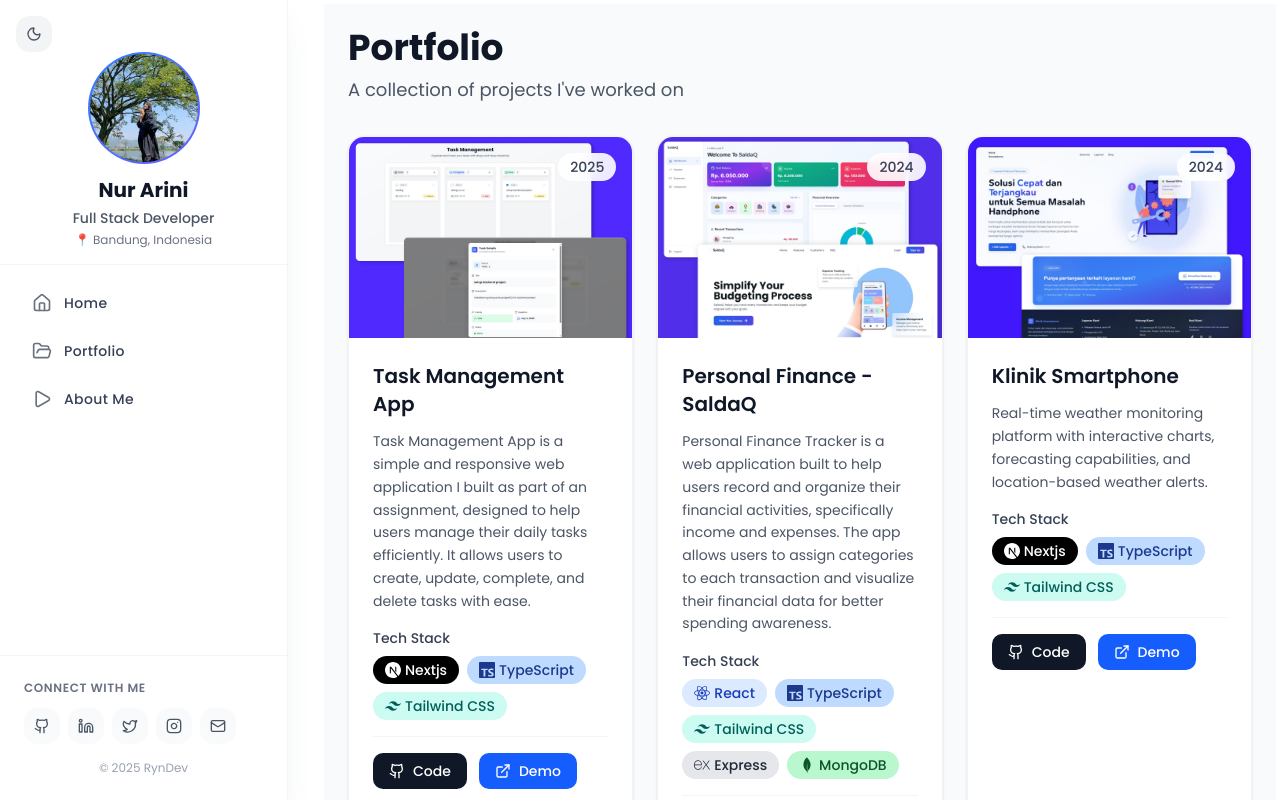
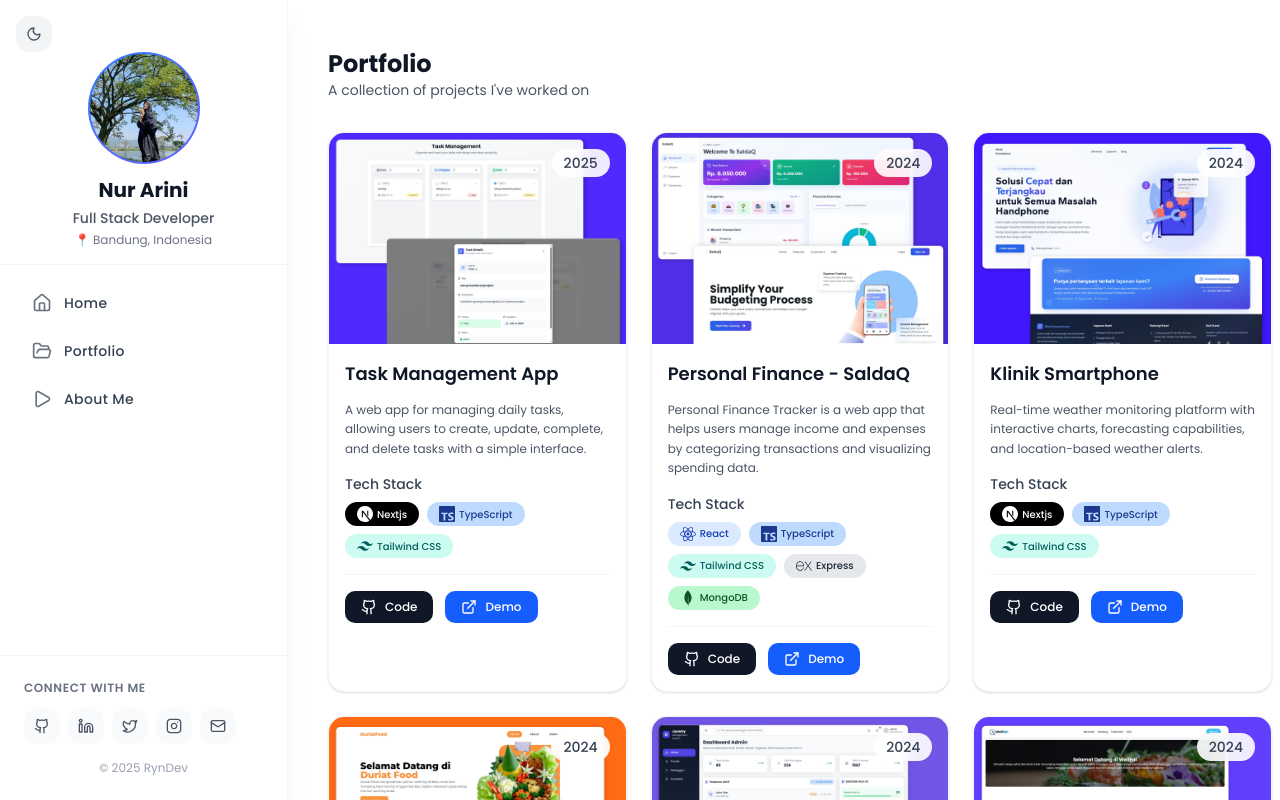
Before and after one commit to daffamusyafa/portfolio-daffa, a Next.js app: page /portfolio in a window 1280 px wide. Shown: the top 800 px of the page. Built offline with nearby package versions, Linux system fonts and the light colour scheme.

Commit message:
chore: update ui

```diff
--- a/src/app/about/page.tsx
+++ b/src/app/about/page.tsx
@@ -3,92 +3,12 @@ import { MapPin, Calendar, Briefcase, GraduationCap } from "lucide-react";
 import SkillSection from "@/components/SkillSection";
 import Image from "next/image";
 import TechBadge from "@/components/TechBadge";
+import { education, experiences, personalInfo } from "@/data/about";
 
 const AboutPage = () => {
-  const personalInfo = {
-    name: "Nur Arini",
-    title: "Full Stack Developer",
-    location: "Bandung, Indonesia",
-    bio: "Passionate full stack developer with 1+ years of experience building scalable web applications. I love creating efficient, user-friendly solutions that solve real-world problems. Always eager to learn new technologies and contribute to innovative projects.",
-  };
-
-  const experiences = [
-    {
-      id: 1,
-      title: "FullStack Developer",
-      company: "Skye Digipreuneur School",
-      location: "Bandung, Indonesia",
-      duration: "Desc 2024 - Present",
-      description: "Worked independently as a fullstack and mobile developer to build modern web and mobile applications using React, Next.js, Node.js, and Docker.",
-      achievements: [
-        "Developed fullstack applications with RESTful APIs, authentication, and database integration (MongoDB, AppWrite)",
-        "Built cross-platform mobile apps using React Native with clean UI and smooth navigation",
-        "Deployed web and backend services using Docker for consistent and scalable environments",
-        "Handled end-to-end development: UI, backend logic, API, database, and deployment",
-        "Implemented reusable components and clean code structure using TypeScript and best practices",
-      ],
-      projects: [
-        {
-          name: "Kurirlink",
-          description:
-            "A web-based dashboard for shipping agents to manage package delivery operations. Includes features like transaction management, membership system for agents, shipment creation, and admin dashboard for managing agents and users.",
-          image: "/img/kurirlink.jpg",
-          tech: ["Nextjs", "TypeScript", "Tailwind CSS", "MongoDB", "Node.js", "Hono", "Shadcn", "Docker"],
-        },
-        {
-          name: "Juragan Paket",
-          description:
-            "A web-based dashboard for managing shipping operations and package transactions. Designed for internal use by agents to handle deliveries efficiently with features like label printing, transaction tracking, and role-based access.",
-          image: "/img/juraganpaket.jpg",
-          tech: ["Nextjs", "TypeScript", "Tailwind CSS", "MongoDB", "Node.js", "Hono", "Shadcn", "Docker"],
-        },
-        {
-          name: "Whatsapp Bot Seller",
-          description:
-            "A dashboard for sellers integrated with a custom WhatsApp bot, allowing them to register, verify their identity, and track transaction history made through the bot. Built to support small businesses automate their order processing.",
-          image: "/img/botseller.jpg",
-          tech: ["Nextjs", "TypeScript", "Tailwind CSS", "Shadcn", "Docker"],
-        },
-        {
-          name: "Pakeetid",
-          description:
-            "A public-facing landing page for individuals who want to send packages without needing to log in. Designed for ease of use, the site offers accessible information about shipping services, courier comparison, and delivery estimates.",
-          image: "/img/pakeetid.jpg",
-          tech: ["Nextjs", "TypeScript", "Tailwind CSS", "Appwrite", "Shadcn", "Docker"],
-        },
-      ],
-    },
-  ];
-
-  const education = [
-    {
-      id: 1,
-      degree: "Bachelor of Computer Science (On going)",
-      school: "Universitas Terbuka",
-      location: "Bandung, Indonesia",
-      duration: "Apr 2025 - Sekarang",
-      achievements: ["Currently in 1st semester", "Actively learning front-end development and web technologies", "Interested in UI/UX and personal finance apps"],
-    },
-    {
-      id: 3,
-      degree: "React.js Bootcamp",
-      school: "Enigma Camp",
-      location: "Jakarta, Indonesia",
-      duration: "Agustus 2024",
-      achievements: ["Completed intensive front-end bootcamp program", "Built multiple projects using React.js and modern JavaScript", "Learned component architecture, state management, and responsive UI"],
-    },
-    {
-      id: 4,
-      degree: "Vocational High School Diploma – Computer and Network Engineering",
-      school: "SMK Negeri 1 Majalaya",
-      location: "Bandung, Indonesia",
-      duration: "2020 - 2023",
-      achievements: ["Graduated from TKJ (Teknik Komputer dan Jaringan)", "Learned basic networking, hardware, and troubleshooting", "Completed internship in IT support and administration"],
-    },
-  ];
 
   return (
-    <div className="min-h-screen bg-gray-50 font-poppins py-4">
+    <div className="min-h-screen font-poppins py-6">
       <div className="mx-auto space-y-8">
         {/* Hero Section */}
         <div className="bg-white rounded-2xl shadow-sm p-8 border border-gray-100">
--- a/src/app/layout.tsx
+++ b/src/app/layout.tsx
@@ -35,8 +35,7 @@ export default function RootLayout({
         <div className="min-h-screen bg-white dark:bg-gray-900">
           <Sidebar />
 
-          {/* Main Content Area */}
-          <main className="ml-80 min-h-screen p-1 bg-white dark:bg-gray-900">
+          <main className="ml-80 min-h-screen p-2 bg-white dark:bg-gray-900">
             {children}
           </main>
         </div>
--- a/src/app/portfolio/page.tsx
+++ b/src/app/portfolio/page.tsx
@@ -7,11 +7,11 @@ import { projects } from "@/data";
 const PortfolioPage = () => {
 
   return (
-    <div className="min-h-screen bg-gray-50 p-6 font-poppins">
+    <div className="min-h-screen py-10 font-poppins">
       <div className="mx-auto">
         <div className="mb-8">
-          <h1 className="text-4xl font-bold text-gray-900 mb-2">Portfolio</h1>
-          <p className="text-lg text-gray-600">A collection of projects I&apos;ve worked on</p>
+          <h1 className="text-2xl font-bold text-gray-900">Portfolio</h1>
+          <p className="text-sm text-gray-600 ">A collection of projects I&apos;ve worked on</p>
         </div>
 
         <div className="grid grid-cols-1 md:grid-cols-2 lg:grid-cols-3 gap-6">
@@ -22,11 +22,9 @@ const PortfolioPage = () => {
                 <div className="absolute top-4 right-4 bg-white/90 backdrop-blur-sm rounded-full px-3 py-1 text-sm font-medium text-gray-700">{project.date}</div>
               </div>
 
-              <div className="p-6">
-                <h3 className="text-xl font-semibold text-gray-900 mb-3 group-hover:text-blue-600 transition-colors">{project.title}</h3>
-
-                <p className="text-gray-600 mb-4 text-sm leading-relaxed">{project.description}</p>
-
+              <div className="p-4">
+                <h3 className="text-lg font-semibold text-gray-900 mb-3 group-hover:text-blue-600 transition-colors">{project.title}</h3>
+                <p className="text-gray-600 mb-4 text-xs leading-relaxed">{project.description}</p>
                 <div className="mb-4">
                   <h4 className="text-sm font-medium text-gray-700 mb-2">Tech Stack</h4>
                   <div className="flex flex-wrap gap-2">
@@ -38,13 +36,13 @@ const PortfolioPage = () => {
 
                 <div className="flex gap-3 pt-4 border-t border-gray-100">
                   {project.githubUrl && (
-                    <a href={project.githubUrl} target="_blank" rel="noopener noreferrer" className="flex items-center gap-2 px-4 py-2 bg-gray-900 text-white rounded-lg hover:bg-gray-800 transition-colors text-sm font-medium">
+                    <a href={project.githubUrl} target="_blank" rel="noopener noreferrer" className="flex items-center gap-2 px-4 py-2 bg-gray-900 text-white rounded-lg hover:bg-gray-800 transition-colors text-xs font-medium">
                       <Github size={16} />
                       Code
                     </a>
                   )}
                   {project.demoUrl && (
-                    <a href={project.demoUrl} target="_blank" rel="noopener noreferrer" className="flex items-center gap-2 px-4 py-2 bg-blue-600 text-white rounded-lg hover:bg-blue-700 transition-colors text-sm font-medium">
+                    <a href={project.demoUrl} target="_blank" rel="noopener noreferrer" className="flex items-center gap-2 px-4 py-2 bg-blue-600 text-white rounded-lg hover:bg-blue-700 transition-colors text-xs font-medium">
                       <ExternalLink size={16} />
                       Demo
                     </a>
--- a/src/components/TechBadge.tsx
+++ b/src/components/TechBadge.tsx
@@ -39,7 +39,7 @@ const TechBadge = ({ tech }: TechBadgeProps) => {
   const colorClass = colorMap[tech] || "bg-gray-100 text-gray-800";
 
   return (
-    <span className={`inline-flex items-center px-3 py-1 text-sm font-medium rounded-full ${colorClass}`}>
+    <span className={`inline-flex items-center px-3 py-1 text-[10px] font-medium rounded-full ${colorClass}`}>
       {Icon && <Icon className="w-4 h-4 mr-1" />}
       {tech}
     </span>
--- a/src/components/home/ServiceSection.tsx
+++ b/src/components/home/ServiceSection.tsx
@@ -136,7 +136,7 @@ const ServiceSection = () => {
         </div>
         <div className='py-20 flex justify-center'>
           <Button className="px-8 py-6 font-poppins tracking-wide">
-            <Link href="/porfolio">Explore My Works <ArrowRight /></Link>
+            <Link href="/porfolio" className='flex items-center gap-2'>Explore My Works <ArrowRight /></Link>
           </Button>
         </div>
       </div>
--- /dev/null
+++ b/src/data/about.ts
@@ -0,0 +1,83 @@
+const personalInfo = {
+    name: "Nur Arini",
+    title: "Full Stack Developer",
+    location: "Bandung, Indonesia",
+    bio: "Passionate full stack developer with 1+ years of experience building scalable web applications. I love creating efficient, user-friendly solutions that solve real-world problems. Always eager to learn new technologies and contribute to innovative projects.",
+  };
+
+  const experiences = [
+    {
+      id: 1,
+      title: "FullStack Developer",
+      company: "Skye Digipreuneur School",
+      location: "Bandung, Indonesia",
+      duration: "Desc 2024 - Present",
+      description: "Worked independently as a fullstack and mobile developer to build modern web and mobile applications using React, Next.js, Node.js, and Docker.",
+      achievements: [
+        "Developed fullstack applications with RESTful APIs, authentication, and database integration (MongoDB, AppWrite)",
+        "Built cross-platform mobile apps using React Native with clean UI and smooth navigation",
+        "Deployed web and backend services using Docker for consistent and scalable environments",
+        "Handled end-to-end development: UI, backend logic, API, database, and deployment",
+        "Implemented reusable components and clean code structure using TypeScript and best practices",
+      ],
+      projects: [
+        {
+          name: "Kurirlink",
+          description:
+            "A web-based dashboard for shipping agents to manage package delivery operations. Includes features like transaction management, membership system for agents, shipment creation, and admin dashboard for managing agents and users.",
+          image: "/img/kurirlink.jpg",
+          tech: ["Nextjs", "TypeScript", "Tailwind CSS", "MongoDB", "Node.js", "Hono", "Shadcn", "Docker"],
+        },
+        {
+          name: "Juragan Paket",
+          description:
+            "A web-based dashboard for managing shipping operations and package transactions. Designed for internal use by agents to handle deliveries efficiently with features like label printing, transaction tracking, and role-based access.",
+          image: "/img/juraganpaket.jpg",
+          tech: ["Nextjs", "TypeScript", "Tailwind CSS", "MongoDB", "Node.js", "Hono", "Shadcn", "Docker"],
+        },
+        {
+          name: "Whatsapp Bot Seller",
+          description:
+            "A dashboard for sellers integrated with a custom WhatsApp bot, allowing them to register, verify their identity, and track transaction history made through the bot. Built to support small businesses automate their order processing.",
+          image: "/img/botseller.jpg",
+          tech: ["Nextjs", "TypeScript", "Tailwind CSS", "Shadcn", "Docker"],
+        },
+        {
+          name: "Pakeetid",
+          description:
+            "A public-facing landing page for individuals who want to send packages without needing to log in. Designed for ease of use, the site offers accessible information about shipping services, courier comparison, and delivery estimates.",
+          image: "/img/pakeetid.jpg",
+          tech: ["Nextjs", "TypeScript", "Tailwind CSS", "Appwrite", "Shadcn", "Docker"],
+        },
+      ],
+    },
+  ];
+
+  const education = [
+    {
+      id: 1,
+      degree: "Bachelor of Computer Science (On going)",
+      school: "Universitas Terbuka",
+      location: "Bandung, Indonesia",
+      duration: "Apr 2025 - Sekarang",
+      achievements: ["Currently in 1st semester", "Studying business processes and information systems", "Developing interest in digital product development and technology implementation in business"],
+    },
+    {
+      id: 3,
+      degree: "React.js Bootcamp",
+      school: "Enigma Camp",
+      location: "Jakarta, Indonesia",
+      duration: "Agustus 2024",
+      achievements: ["Completed intensive front-end bootcamp program", "Built multiple projects using React.js and modern JavaScript", "Learned component architecture, state management, and responsive UI"],
+    },
+    {
+      id: 4,
+      degree: "Vocational High School Diploma – Computer and Network Engineering",
+      school: "SMK Negeri 1 Majalaya",
+      location: "Bandung, Indonesia",
+      duration: "2020 - 2023",
+      achievements: ["Graduated from TKJ (Teknik Komputer dan Jaringan)", "Learned basic networking, hardware, and troubleshooting", "Completed internship in IT support and administration"],
+    },
+  ];
+
+  export { personalInfo, experiences, education };
--- a/src/data/index.ts
+++ b/src/data/index.ts
@@ -3,7 +3,7 @@ export   const projects = [
       id: 1,
       title: "Task Management App",
       description:
-        "Task Management App is a simple and responsive web application I built as part of an assignment, designed to help users manage their daily tasks efficiently. It allows users to create, update, complete, and delete tasks with ease.",
+        "A web app for managing daily tasks, allowing users to create, update, complete, and delete tasks with a simple interface.",
       image: "/img/task-management-project.png",
       techStack: ["Nextjs", "TypeScript", "Tailwind CSS"],
       githubUrl: "https://github.com/nrrarnn/task-management-application",
@@ -14,7 +14,7 @@ export   const projects = [
       id: 2,
       title: "Personal Finance - SaldaQ",
       description:
-        "Personal Finance Tracker is a web application built to help users record and organize their financial activities, specifically income and expenses. The app allows users to assign categories to each transaction and visualize their financial data for better spending awareness.",
+        "Personal Finance Tracker is a web app that helps users manage income and expenses by categorizing transactions and visualizing spending data.",
       image: "/img/saldaq-project.png",
       techStack: ["React", "TypeScript", "Tailwind CSS", "Express", "MongoDB"],
       githubUrl: "https://github.com/nrrarnn/personal-finance-frontend",
@@ -44,7 +44,7 @@ export   const projects = [
     {
       id: 5,
       title: "Enigma Laundry",
-      description: "Enigma Laundry is a CRUD-based application designed to efficiently manage laundry services. It allows users to create, read, update, and delete records related to laundry orders",
+      description: "A CRUD-based web app for managing laundry orders, allowing users to create, update, and track service records efficiently. ",
       image: "/img/enigma-laundry-project.png",
       techStack: ["React", "JavaScript", "Tailwind CSS"],
       githubUrl: "https://github.com/nrrarnn/duriat-food",
```
